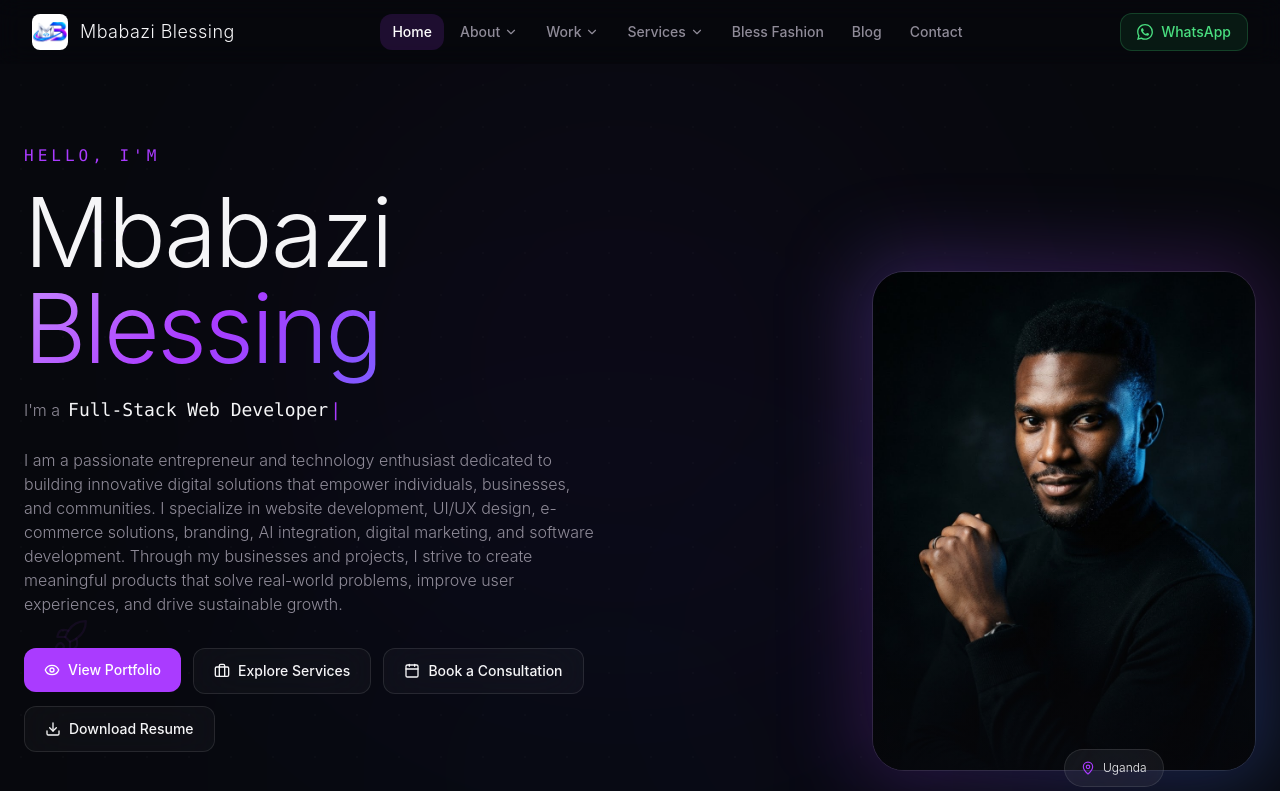
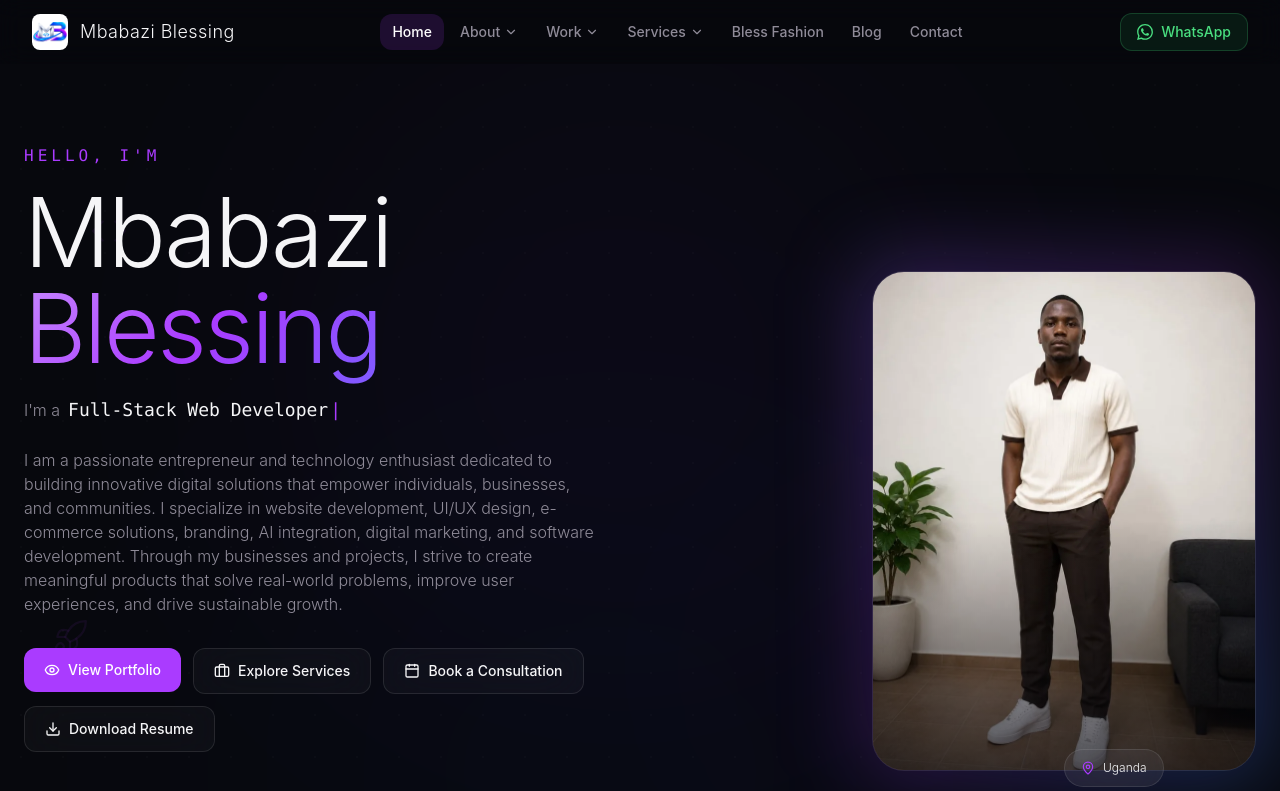
Before and after one commit to mbabaziblessing/mbabazi-blessing-website, a React (Vite) app: page / in a window 1280 px wide. Shown: the top 791 px of the page. Built offline with nearby package versions, Linux system fonts and the light colour scheme.

Commit message:
Optimize portrait image delivery

```diff
--- a/src/components/portfolio/home/Hero.jsx
+++ b/src/components/portfolio/home/Hero.jsx
@@ -190,7 +190,7 @@ export default function Hero() {
             >
               <div className="absolute -inset-3 bg-gradient-to-br from-violet-500/30 via-vapor/20 to-blue-500/30 rounded-[2rem] blur-2xl" />
               <div className="relative w-64 h-80 sm:w-80 sm:h-[420px] lg:w-96 lg:h-[500px] rounded-[2rem] overflow-hidden border border-white/10">
-                <img src={IMAGES.portrait} alt="Mbabazi Blessing — Fashion Entrepreneur and Full-Stack Developer" className="w-full h-full object-cover" loading="eager" width="384" height="500" />
+                <img src="/assets/portfolio/portrait.webp" alt="Mbabazi Blessing — Fashion Entrepreneur and Full-Stack Developer" className="w-full h-full object-cover" loading="eager" fetchPriority="high" decoding="async" width="384" height="500" />
                 <div className="absolute inset-0 bg-gradient-to-t from-obsidian/70 via-transparent to-transparent" />
               </div>
 
```
Also changed, not shown: public/assets/portfolio/portrait.webp (added).
